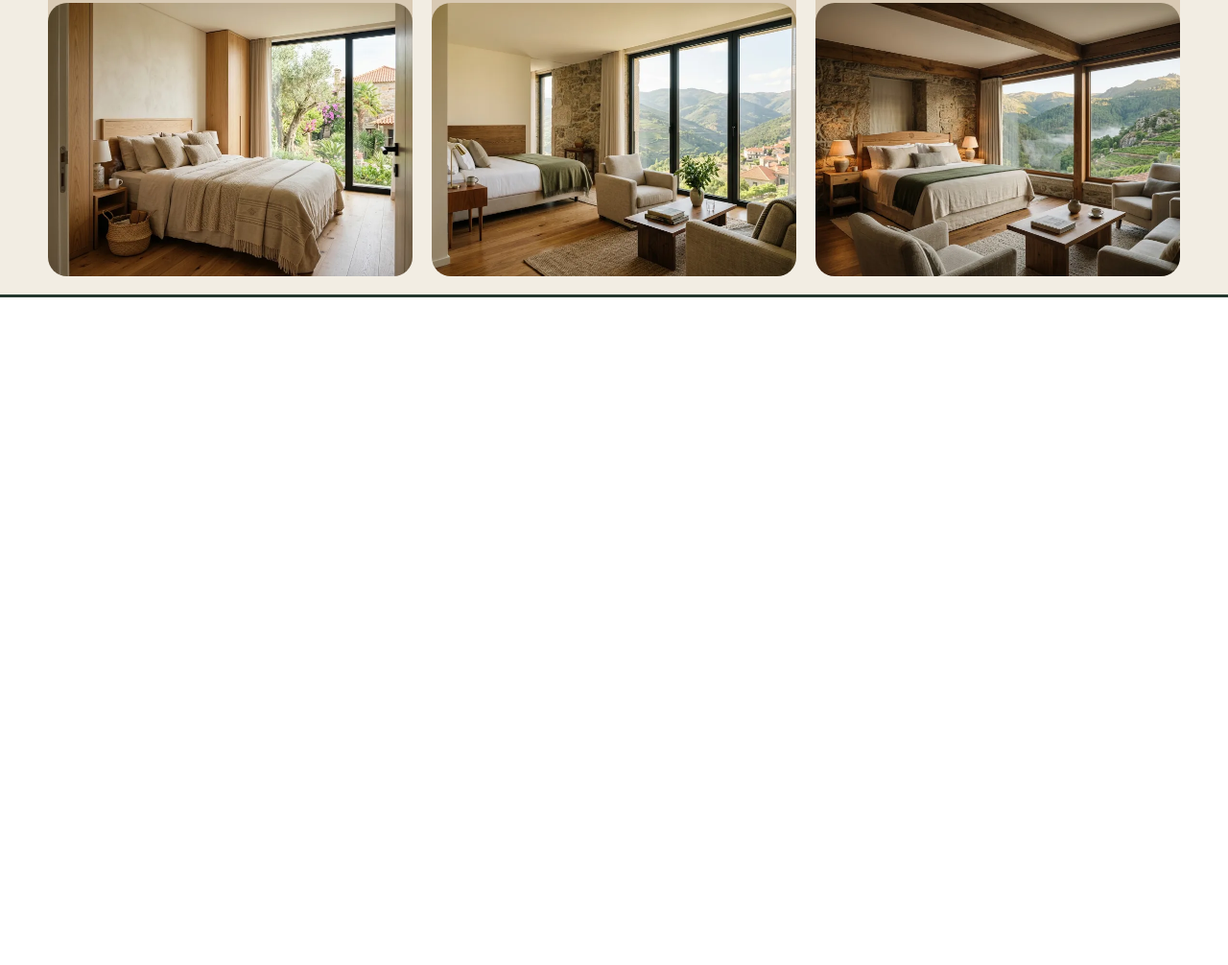
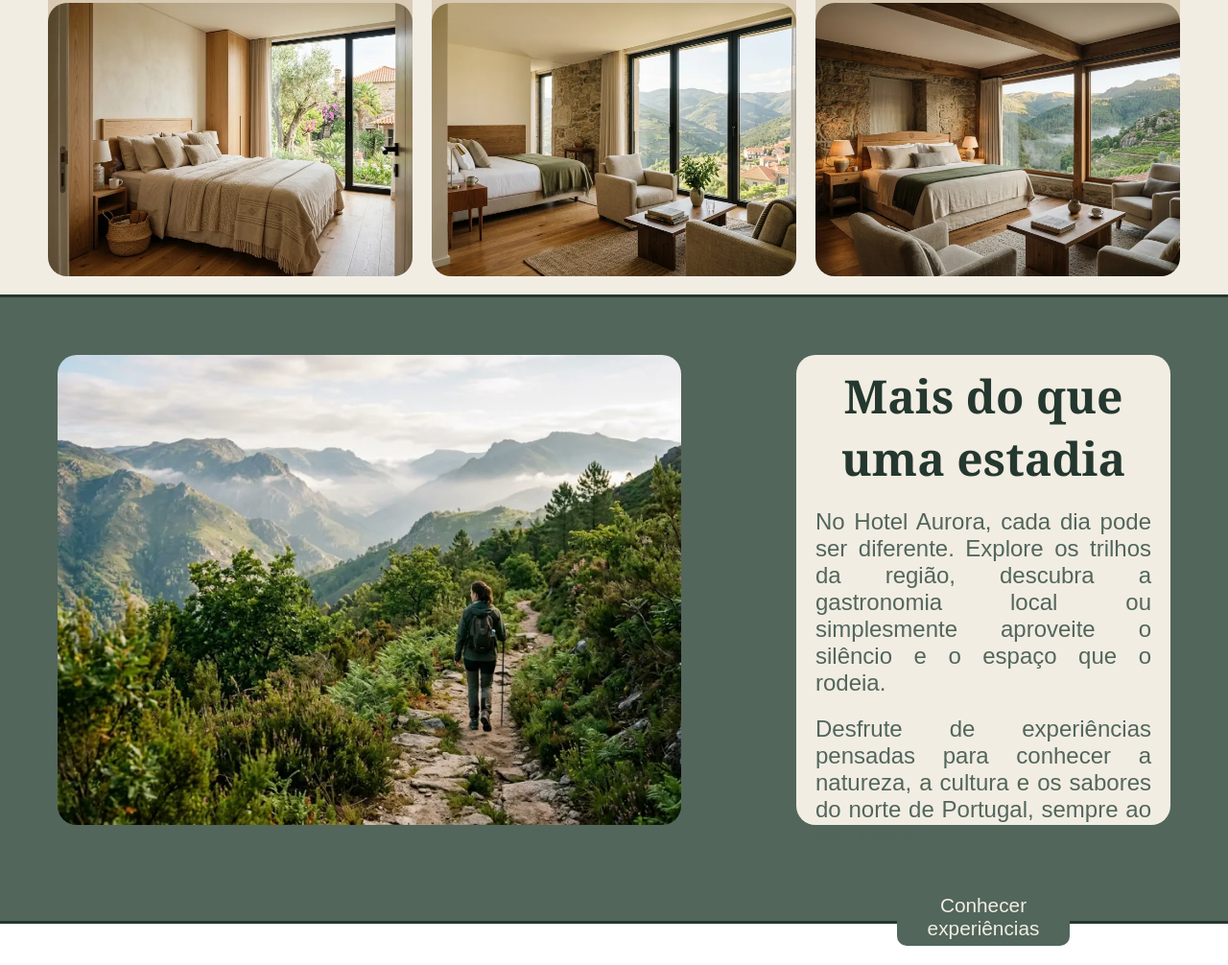
Before and after one commit to goncalodesouza/exercicios-extra, a plain HTML site: page ExEx04/index.html in a window 1280 px wide. Shown: the part 2559-3565 px from the top of the page at 96% size. Before the commit the page ends 2869 px from the top, so only its background shows below. Drawn offline with Linux system fonts and the light colour scheme.

Commit message:
Secção experiências

```diff
--- a/ExEx04/index.html
+++ b/ExEx04/index.html
@@ -204,6 +204,32 @@
         </div>
       </section>
       <hr />
+      <section id="experiences">
+        <div id="experiences-img">
+          <img
+            src="imagens/img-exp.webp"
+            alt="Pessoa a caminhar por um trilho entre as montanhas do norte de Portugal"
+          />
+        </div>
+        <div id="experiences-content">
+          <div id="experiences-text">
+            <h2>Mais do que uma estadia</h2>
+            <p>
+              No Hotel Aurora, cada dia pode ser diferente. Explore os trilhos
+              da região, descubra a gastronomia local ou simplesmente aproveite
+              o silêncio e o espaço que o rodeia.
+            </p>
+            <p>
+              Desfrute de experiências pensadas para conhecer a natureza, a
+              cultura e os sabores do norte de Portugal, sempre ao seu ritmo.
+            </p>
+          </div>
+          <div id="experiences-button">
+            <button>Conhecer experiências</button>
+          </div>
+        </div>
+      </section>
+      <hr />
     </main>
   </body>
 </html>
--- a/ExEx04/style.css
+++ b/ExEx04/style.css
@@ -334,3 +334,49 @@ hr {
   height: 285px;
   border-radius: 20px;
 }
+#experiences {
+  display: flex;
+  justify-content: center;
+  background-color: var(--verde-suave);
+  height: 650px;
+}
+#experiences-img img {
+  width: 650px;
+  height: 490px;
+  margin: 60px;
+  border-radius: 20px;
+}
+#experiences-content {
+  background-color: var(--bege);
+  width: 650px;
+  height: 490px;
+  margin: 60px;
+  display: flex;
+  flex-direction: column;
+  align-items: center;
+  border-radius: 20px;
+}
+#experiences-content h2 {
+  text-align: center;
+  margin: 10px 0;
+}
+#experiences-content p {
+  text-align: justify;
+  margin: 20px;
+}
+#experiences-button button {
+  background-color: var(--verde-suave);
+  font-family: var(--texto);
+  color: var(--bege);
+  font-size: 1.3em;
+  height: 60px;
+  width: 180px;
+  border-radius: 10px;
+  margin: 20px 0;
+  border: none;
+  transition: 0.2s;
+}
+#experiences-button button:hover {
+  background-color: var(--verde-floresta);
+  transform: scale(1.1);
+}
```
Also changed, not shown: ExEx04/imagens/img-exp.webp (added).
